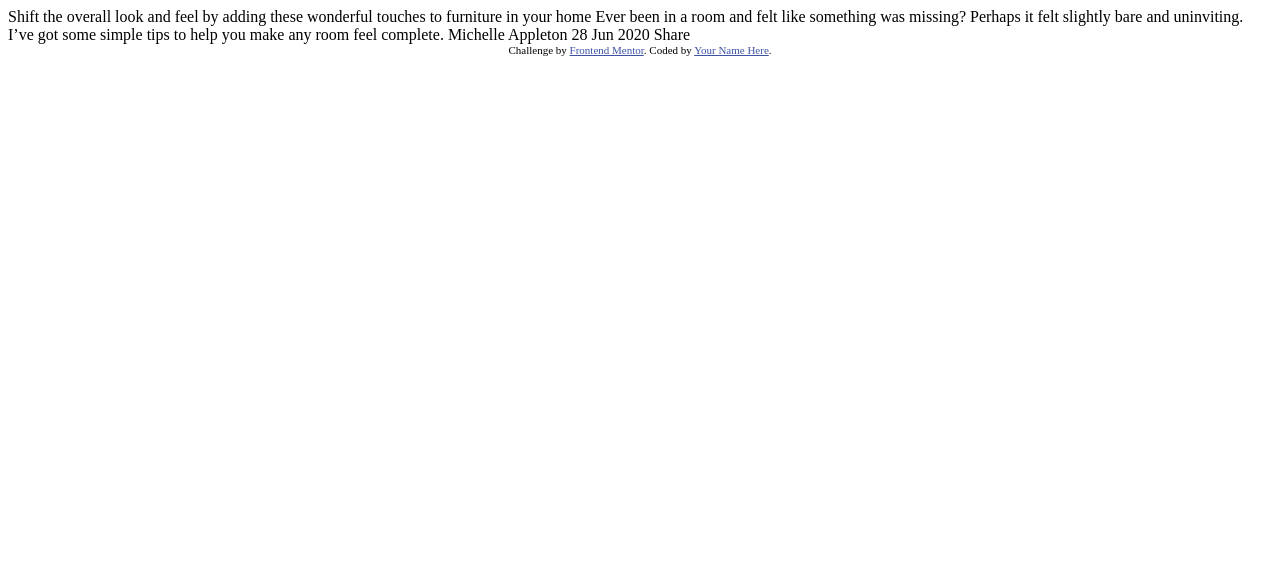
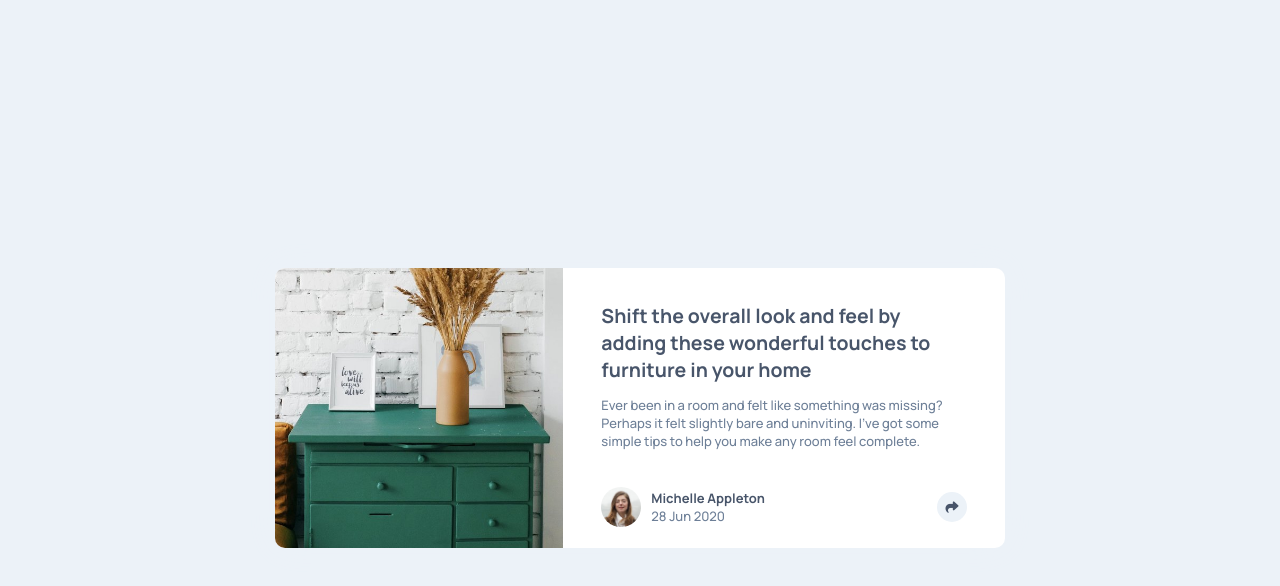
Before and after one commit to Maliklar/article-preview-component-master, a plain HTML site: page index.html in a window 1280 px wide. Drawn offline with Linux system fonts and the light colour scheme.

Commit message:
submit 1

```diff
--- a/index.html
+++ b/index.html
@@ -5,32 +5,49 @@
   <meta name="viewport" content="width=device-width, initial-scale=1.0"> <!-- displays site properly based on user's device -->
 
   <link rel="icon" type="image/png" sizes="32x32" href="./images/favicon-32x32.png">
-
+  <link rel="stylesheet" href="https://cdnjs.cloudflare.com/ajax/libs/font-awesome/6.2.0/css/all.min.css" integrity="sha512-xh6O/CkQoPOWDdYTDqeRdPCVd1SpvCA9XXcUnZS2FmJNp1coAFzvtCN9BmamE+4aHK8yyUHUSCcJHgXloTyT2A==" crossorigin="anonymous" referrerpolicy="no-referrer" />
   <title>Frontend Mentor | Article preview component</title>
-
-  <!-- Feel free to remove these styles or customise in your own stylesheet 👍 -->
-  <style>
-    .attribution { font-size: 11px; text-align: center; }
-    .attribution a { color: hsl(228, 45%, 44%); }
-  </style>
+  <link rel="stylesheet" href="./styles.css">
 </head>
 <body>
 
-  Shift the overall look and feel by adding these wonderful
-  touches to furniture in your home
 
-  Ever been in a room and felt like something was missing? Perhaps
-  it felt slightly bare and uninviting. I’ve got some simple tips
-  to help you make any room feel complete.
+  <main>
+    <div class="card">
+      <div class="image">
+        <img src="./images/drawers.jpg" alt="Drawers">
+      </div>
+      <div class="content">
+       <h1>Shift the overall look and feel by adding these wonderful touches to furniture in your home</h1>
+       <p>Ever been in a room and felt like something was missing? Perhaps
+          it felt slightly bare and uninviting. I’ve got some simple tips
+          to help you make any room feel complete.</p>
 
-  Michelle Appleton
-  28 Jun 2020
+        <div class="bottom">
+          <div class="user-container">
+            <div class="avatar-container">
+              <img src="./images/avatar-michelle.jpg" alt="Avatar">
+            </div>
+            <div class="user-name">
+              <span class="name">Michelle Appleton</span>
+              <span class="date">28 Jun 2020</span>
+            </div>
+          </div>
+          <div class="share">
+            <i class="fa-solid fa-share"></i>
+          </div>
+        </div>
 
-  Share
 
-  <div class="attribution">
-    Challenge by <a href="https://www.frontendmentor.io?ref=challenge" target="_blank">Frontend Mentor</a>.
-    Coded by <a href="#">Your Name Here</a>.
-  </div>
+
+
+
+      </div>
+    </div>
+  </main>
+
+
+
+
 </body>
 </html>
--- /dev/null
+++ b/styles.css
@@ -0,0 +1,135 @@
+@import url('https://fonts.googleapis.com/css2?family=Manrope:wght@500;700&display=swap');
+
+:root{
+    font-size: 13px;
+    --VeryDarkGrayishBlue: hsl(217, 19%, 35%);
+    --DesaturatedDarkBlue: hsl(214, 17%, 51%);
+    --GrayishBlue: hsl(212, 23%, 69%);
+    --LightGrayishBlue: hsl(210, 46%, 95%);
+}
+
+*{
+    font-family: 'Manrope', sans-serif;
+    box-sizing: content-box;
+    color: var(--VeryDarkGrayishBlue);
+}
+
+body{
+    min-height: 100vh;
+    background-color: var(--LightGrayishBlue);
+    display: flex;
+    align-items: center;
+    justify-content: center;
+}
+
+main{
+    display: flex;
+        align-items: center;
+        justify-content: center;
+        width: 100vw;
+}
+
+.card{
+    position: relative;
+    background-color: white;
+    box-shadow: 0 0 30px 0px var(--LightGrayishBlue);
+    border-radius: 10px;
+    height: 280px;
+    display: flex;
+    max-width: 730px;
+    overflow: hidden;
+}
+
+.image{
+    display: flex;
+    align-items: center;
+    justify-content: center;
+    object-fit: cover;
+    flex: 39.5%;
+    min-width: 39.5%;
+    overflow: hidden;
+}
+img{
+    height: 100%;
+}
+
+.content{
+    flex: 100%;
+    padding: 21px 38px;
+    display: flex;
+    flex-direction: column;
+    position: relative;
+}
+
+h1{
+    font-size: 1.5rem;
+    font-weight: 700;
+}
+
+p{
+    color: var(--DesaturatedDarkBlue);
+    margin: 0px;
+}
+
+.bottom{
+    display: flex;
+    justify-content: space-between;
+    align-items: center;
+    justify-self: flex-end;
+    margin-top: auto;
+}
+.user-container{
+    display: flex;
+    justify-content: space-between;
+    align-items: center;
+    gap: 10px;
+}
+
+.user-name{
+    display: flex;
+    flex-direction: column;
+
+}
+
+.avatar-container{
+    display: flex;
+    align-items: center;
+    justify-content: center;
+    overflow: hidden;
+    object-fit: cover;
+    height: 40px;
+    width: 40px;
+    border-radius: 100%;
+}
+
+.name{
+    font-weight: 700;
+}
+
+.date{
+    color: var(--DesaturatedDarkBlue);
+}
+
+.share{
+    border-radius: 100%;
+    background-color: var(--LightGrayishBlue);
+    height: 30px;
+    width: 30px;
+    display: flex;
+    align-items: center;
+    justify-content: center;
+}
+
+
+@media screen and (max-width: 700px) {
+    .card{
+        flex-direction: column;
+        width: 90%;
+        height: 500px;
+    }
+    img{
+        width: 100%;
+        height: auto;
+    }
+
+}
```
